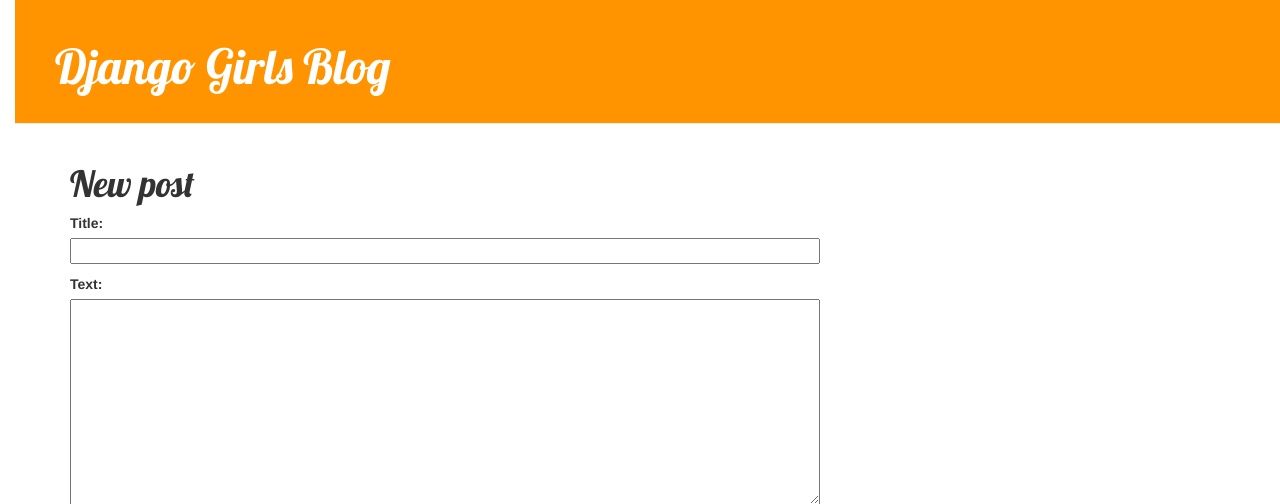
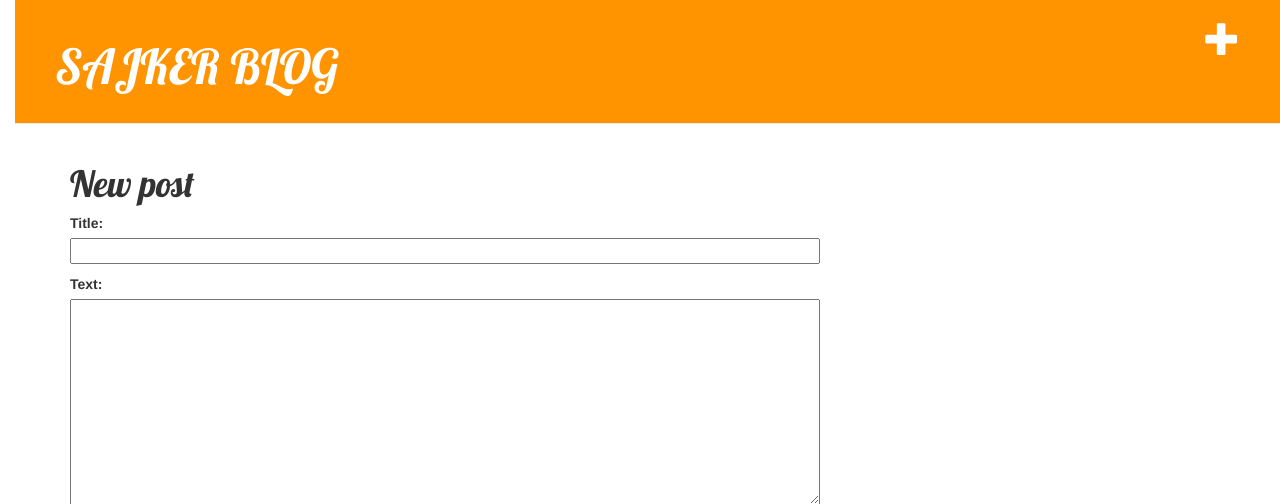
Before and after one commit to sajker/my-first-blog, a Django app: page /post/new/ in a window 1280 px wide. Shown: the top 504 px of the page. Run offline with Django 3.2, Linux system fonts and the light colour scheme; some libraries are stand-ins or nearby versions.

Commit message:
added views

```diff
--- a/blog/templates/blog/base.html
+++ b/blog/templates/blog/base.html
@@ -9,10 +9,10 @@
     </head>
 <body>
     <div class="page-header">
-        {% if user.is_authenticated %}
+
             <a href="{% url 'post_new' %}" class="top-menu"><span class="glyphicon glyphicon-plus"></span></a>
-        {% endif %}
-        <h1><a href="/">Django Girls Blog</a></h1>
+
+        <h1><a href="/">SAJKER BLOG</a></h1>
     </div>
     <div class="content container">
         <div class="row">
--- a/blog/templates/blog/post_detail.html
+++ b/blog/templates/blog/post_detail.html
@@ -7,9 +7,9 @@
                 {{ post.published_date }}
             </div>
         {% endif %}
-        {% if user.is_authenticated %}
+
      			<a class="btn btn-default" href="{% url 'post_edit' pk=post.pk %}"><span class="glyphicon glyphicon-pencil"></span></a>
-				{% endif %}
+
         <h1>{{ post.title }}</h1>
         <p>{{ post.text|linebreaksbr }}</p>
     </div>
```
